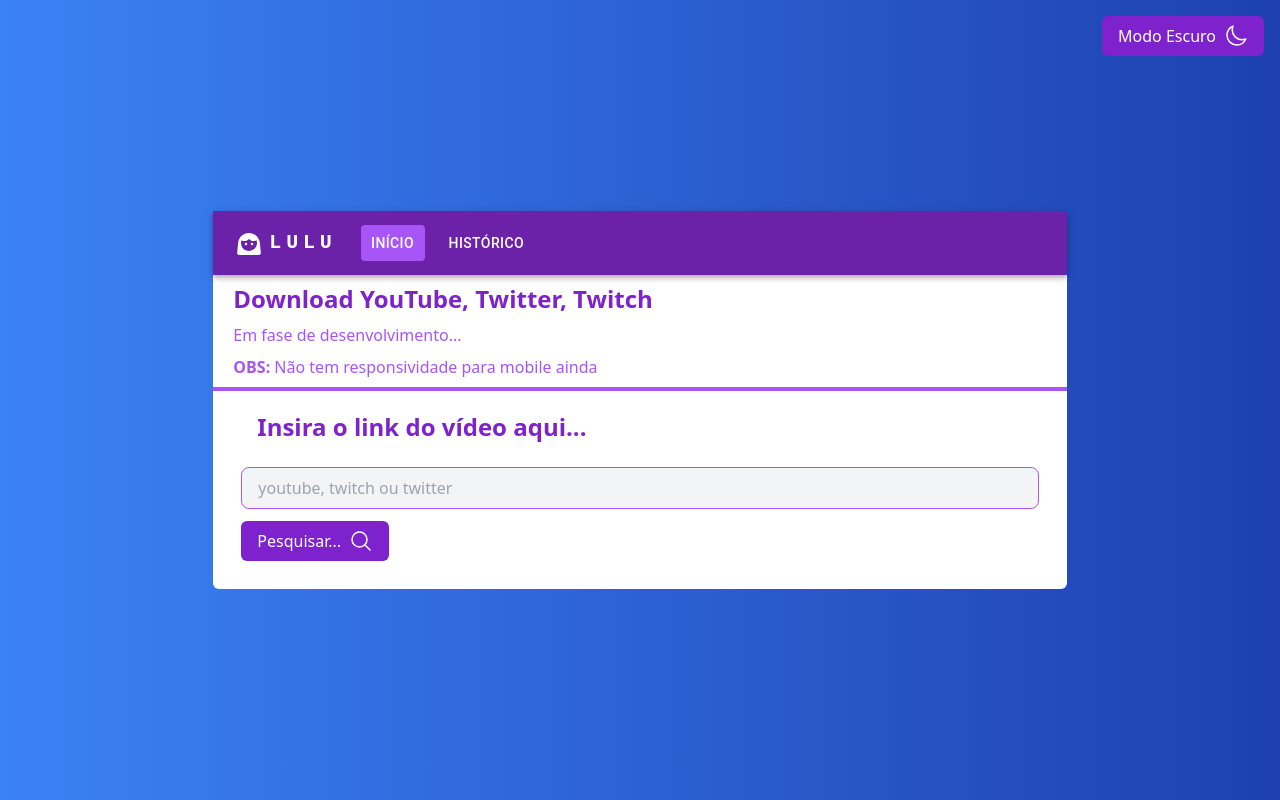
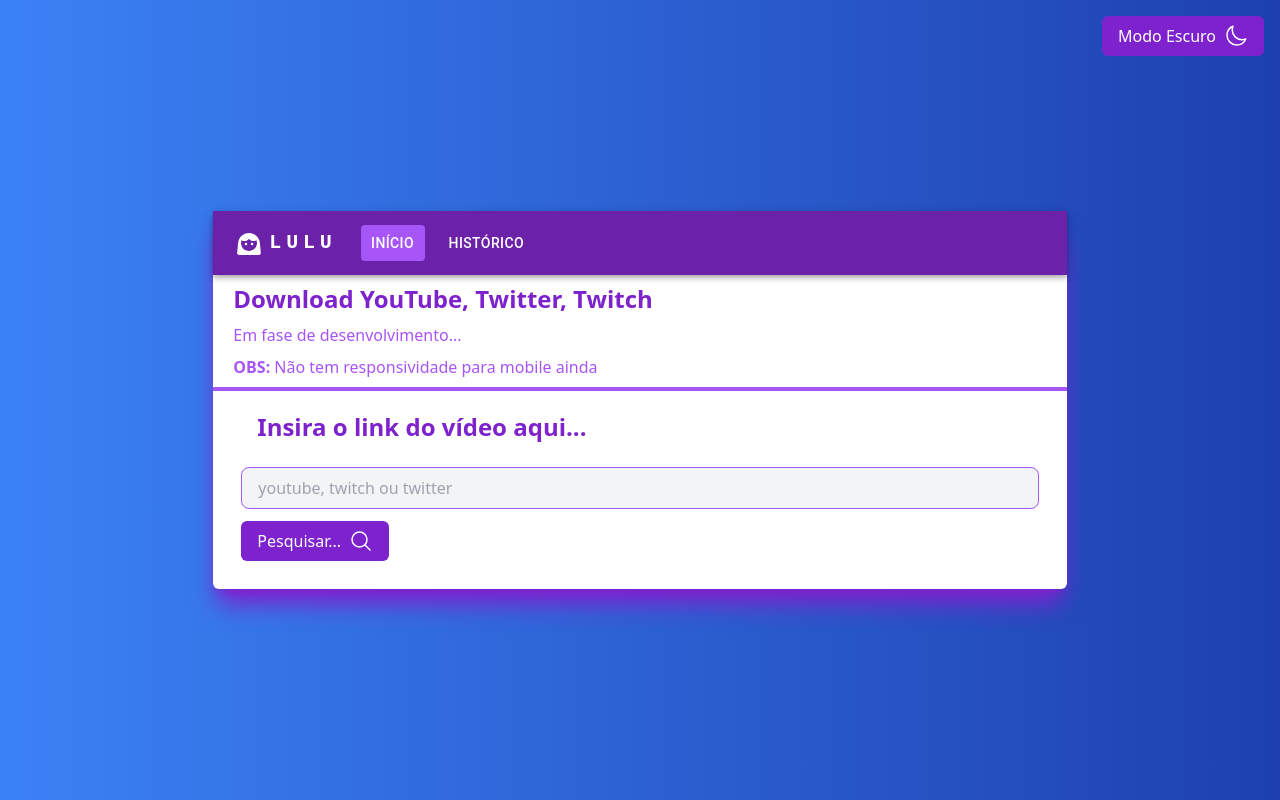
Before and after one commit to JonnyTeles/downloads, a Next.js app: page / in a window 1280 px wide. Built offline with nearby package versions, Linux system fonts and the light colour scheme.

Commit message:
limpar historico e box shadow no layout

```diff
--- a/src/pages/components/AppBar.tsx
+++ b/src/pages/components/AppBar.tsx
@@ -13,7 +13,6 @@
 import Face3Icon from "@mui/icons-material/Face3";
 import { createTheme, ThemeProvider } from "@mui/material/styles";
 import Link from "next/link";
-//import Button from "./Button";
 
 const pages = ["Início", "Histórico"];
 
--- a/src/pages/historic.tsx
+++ b/src/pages/historic.tsx
@@ -17,7 +17,7 @@
   }, [historic]);
 
   const clearHistoric = () => {
-    localStorage.clear();
+    localStorage.removeItem("historico");
     setIsHistoricEmpty(true);
   };
 
--- a/src/pages/templates/Layout.tsx
+++ b/src/pages/templates/Layout.tsx
@@ -26,11 +26,9 @@
     );
   }, [darkMode]);
 
-  const [buttonIcon, setButtonIcon] = useState(Icon())
+  const [buttonIcon, setButtonIcon] = useState(Icon());
   useEffect(() => {
-    setButtonIcon(
-      darkMode ? Icon("sun") : Icon("moon")
-    );
+    setButtonIcon(darkMode ? Icon("sun") : Icon("moon"));
   }, [darkMode]);
 
   const [buttonText, setbuttonText] = useState("Modo Escuro");
@@ -49,6 +47,8 @@
         className={`
       flex flex-col w-2/3
       rounded-md
+      shadow-purple-700
+    shadow-xl
       ${layout}
       `}
       >
```
